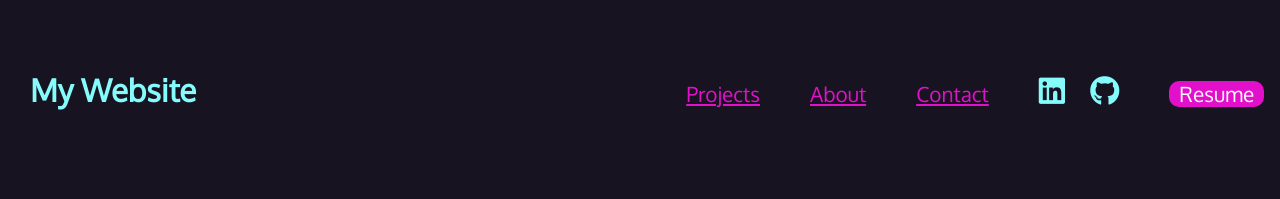
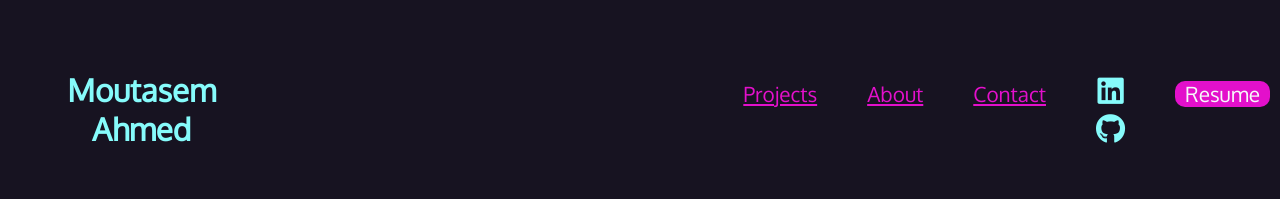
Before and after one commit to Moutasem-Ahmed-Salah/Moutasem-Ahmed-Portofolio, a plain HTML site: page src/index.html in a window 1280 px wide. Shown: the top 199 px of the page. Drawn offline with Linux system fonts and the light colour scheme; a web font is replaced by a local one.

Commit message:
Modifications

```diff
--- a/src/index.html
+++ b/src/index.html
@@ -29,7 +29,7 @@
 <body>
 <div>
     <nav style="padding-bottom: 30px;display: flex;padding-top: 50px">
-        <h1 style="text-align:center; font-family: var(--sans);padding-left:30px;padding-top: 20px;color: var(--aqua);">My Website</h1>
+        <h1 style="text-align:center; font-family: var(--sans);padding-left:30px;padding-top: 20px;color: var(--aqua);">Moutasem Ahmed</h1>
 
         <ul class="navbar ull">
 
```
